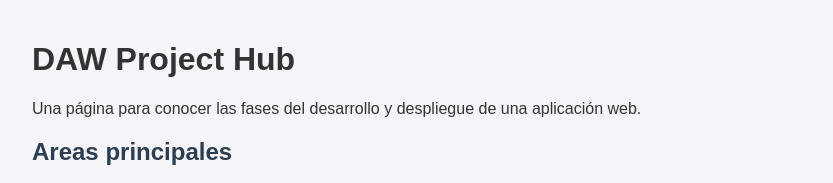
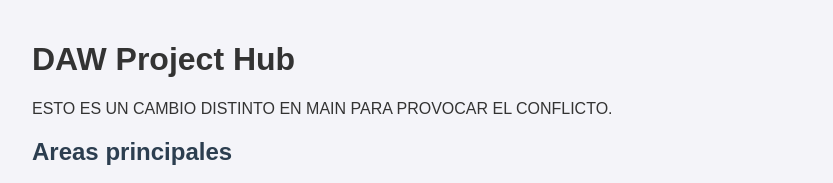
Before and after one commit to zx25student372-max/daw-project-hub, a plain HTML site: page index.html in a window 1280 px wide. Shown: the top 183 px of the page, without its empty margins (208-1041 px from the left). Drawn offline with Linux system fonts and the light colour scheme.

Commit message:
docs: modifica la presentación en la rama main

```diff
--- a/index.html
+++ b/index.html
@@ -10,7 +10,7 @@
 
     <header>
     <h1>DAW Project Hub</h1>
-    <p>Una página para conocer las fases del desarrollo y despliegue de una aplicación web.</p>
+    <p>ESTO ES UN CAMBIO DISTINTO EN MAIN PARA PROVOCAR EL CONFLICTO.</p>
 </header>
 
     <main>
```
